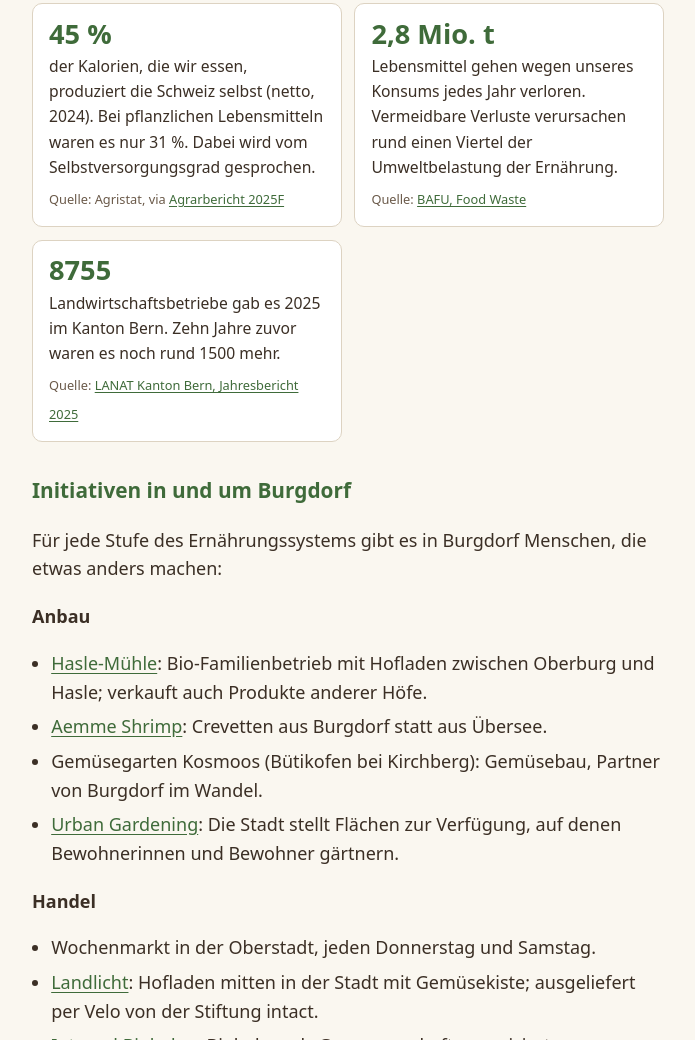
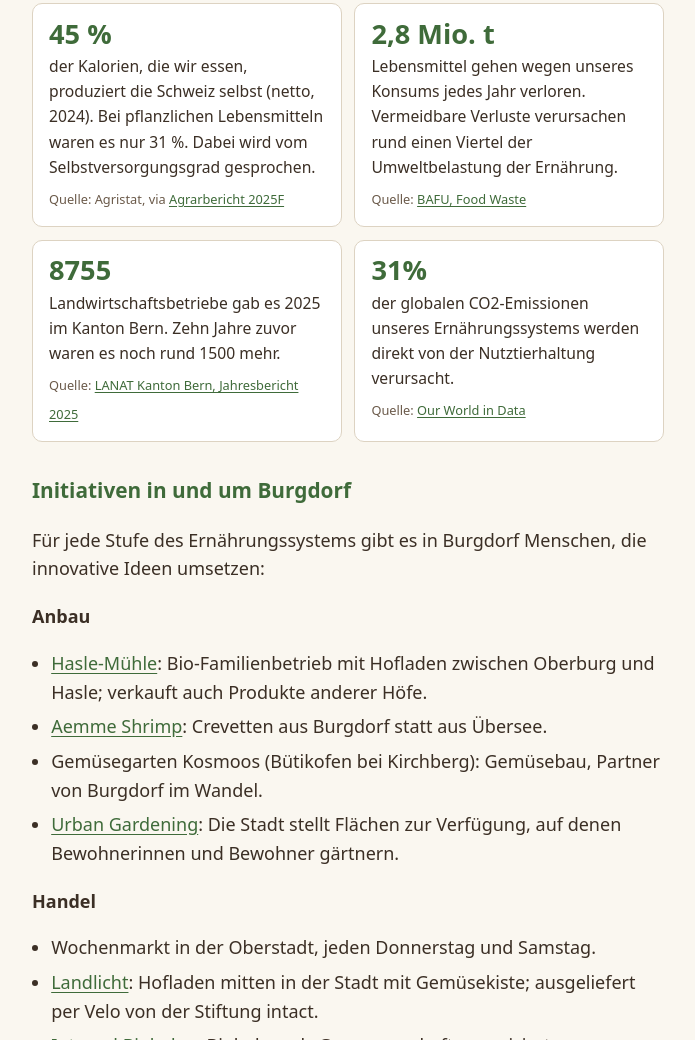
Before and after one commit to nonokor/agraroekologie-lehrpfad, a plain HTML site: page p1/index.html in a window 1280 px wide. Shown: the part 1361-2401 px from the top of the page, without its empty margins (292-987 px from the left). Drawn offline with Linux system fonts and the light colour scheme.

Commit message:
ämnderung Zahl

```diff
--- a/p1/index.html
+++ b/p1/index.html
@@ -67,10 +67,13 @@ Schritte und alle Menschen, die daran beteiligt sind:</p>
   <div class="zahl"><strong>8755</strong>
     <p>Landwirtschaftsbetriebe gab es 2025 im Kanton Bern. Zehn Jahre zuvor waren es noch rund 1500 mehr.</p>
     <small>Quelle: <a href="https://www.weu.be.ch/content/dam/weu/dokumente/lanat/de/jahresbericht/2025/2025_Digitaler%20Jahresbericht%20LANAT%20-%20ADZ.pdf">LANAT Kanton Bern, Jahresbericht 2025</a></small></div>
+  <div class="zahl"><strong> 31% </strong>
+    <p>der globalen CO2-Emissionen unseres Ernährungssystems werden direkt von der Nutztierhaltung verursacht.</p>
+    <small>Quelle: <a href="https://ourworldindata.org/food-ghg-emissions">Our World in Data</a></small></div>
 </div>
 
 <h2>Initiativen in und um Burgdorf</h2>
-<p>Für jede Stufe des Ernährungssystems gibt es in Burgdorf Menschen, die etwas anders machen:</p>
+<p>Für jede Stufe des Ernährungssystems gibt es in Burgdorf Menschen, die innovative Ideen umsetzen:</p>
 
 <p class="stufe">Anbau</p>
 <ul class="links">
```
